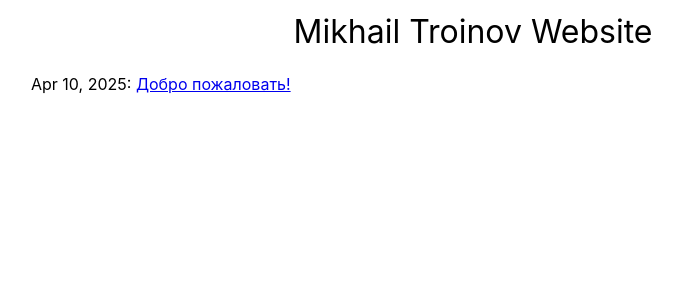
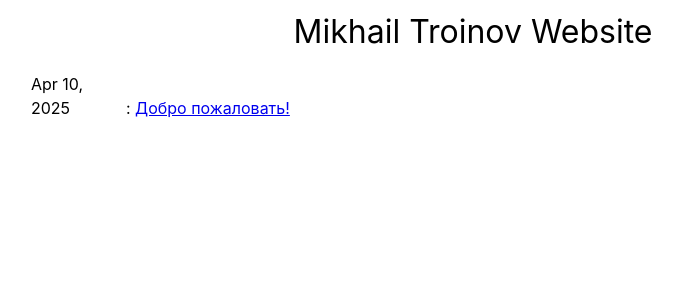
Before and after one commit to trnvmkhl/trnvmkhl.github.io, a Jekyll site: the page built from index.markdown, in a window 1280 px wide. Shown: the top 300 px of the page, without its empty margins (167-849 px from the left). Built offline with Jekyll 4.4.1, drawn with Linux system fonts in a browser that asks for light colours.

Commit message:
update post list date layout

```diff
--- a/_layouts/home.html
+++ b/_layouts/home.html
@@ -10,7 +10,7 @@ page.list_title-%}
   {%- assign date_format = "%b %-d, %Y" -%} {%- for post in posts -%}
   <li>
     <div>
-      <span class="post-meta">{{ post.date | date: date_format }}:</span>
+      <div class="post-meta">{{ post.date | date: date_format }}</div><span>:</span>
       <a class="post-link" href="{{ post.url | relative_url }}">
         {{ post.title | escape }}
       </a>
--- a/assets/styles/mine.scss
+++ b/assets/styles/mine.scss
@@ -31,3 +31,14 @@ ul {
 .site-header a:hover {
     text-decoration: underline;
 }
+
+img {
+    max-height: 900px;
+    max-width: 900px;
+}
+
+
+.post-meta {
+    display: inline-block;
+    width: 95px;
+}
```
